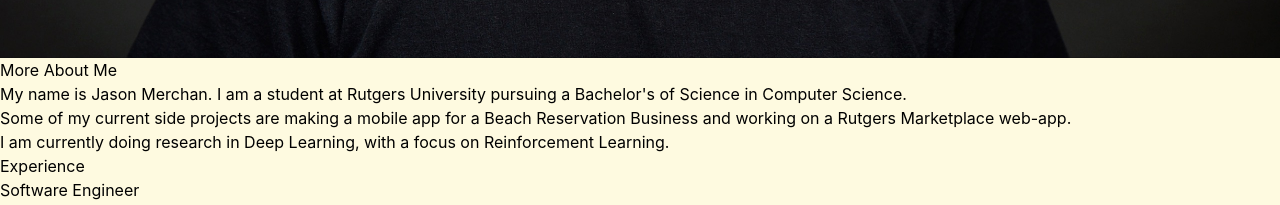
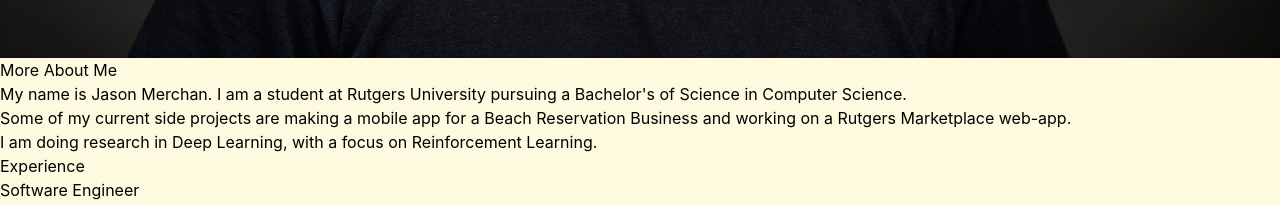
Before and after one commit to jm2693/Personal-Website, a React (Create React App) app: page / in a window 1280 px wide. Shown: the part 2360-2565 px from the top of the page. Built offline with nearby package versions, Linux system fonts and the light colour scheme; a web font is replaced by a local one.

Commit message:
small about me change

```diff
--- a/src/components/moreAboutMe.jsx
+++ b/src/components/moreAboutMe.jsx
@@ -15,7 +15,7 @@ const MoreAboutMe = () => {
                                 working on a Rutgers Marketplace web-app.
                             </li>
                             <li>
-                                I am currently doing research in Deep Learning, with a focus on Reinforcement Learning.
+                                I am doing research in Deep Learning, with a focus on Reinforcement Learning.
                             </li>
                         </ul>
                     </div>
```
